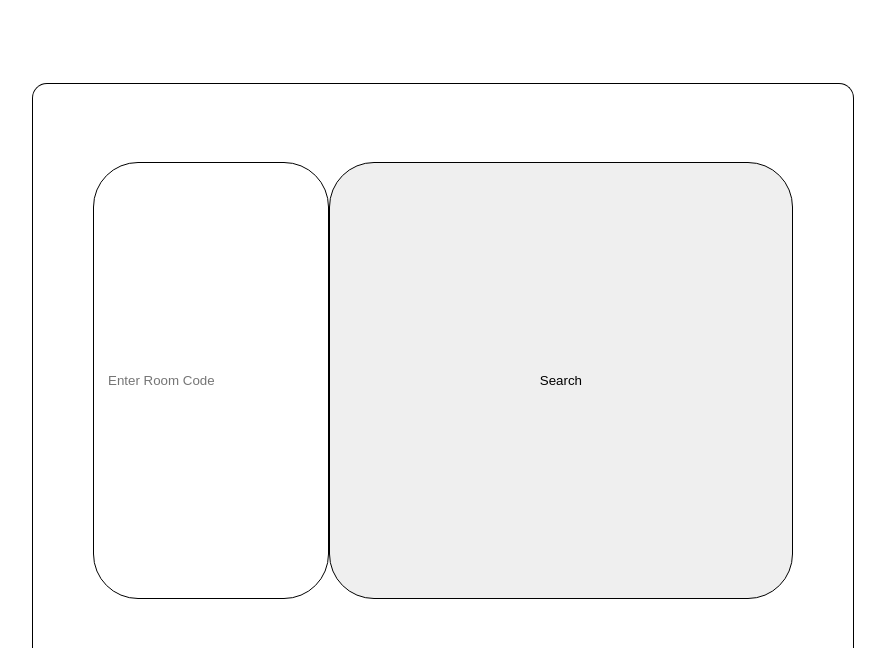
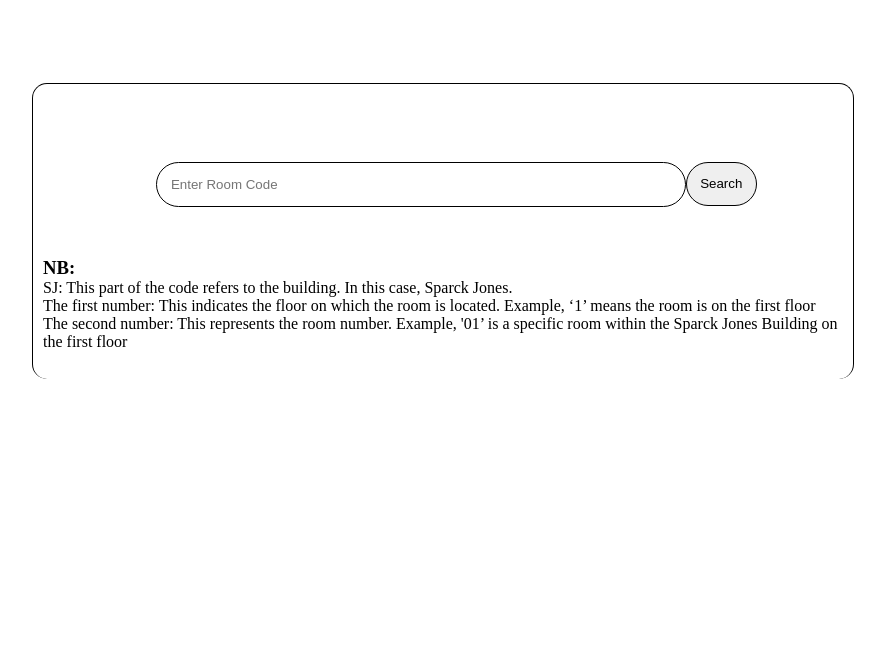
Before and after one commit to thesyntaxsquad/Floor-Plan, a Flask app: page / in a window 1280 px wide. Shown: the part 104-752 px from the top of the page, without its empty margins (197-1082 px from the left). Run offline with Flask 3, Linux system fonts and the light colour scheme.

Commit message:
updated index file

```diff
--- a/templates/index.html
+++ b/templates/index.html
@@ -16,9 +16,17 @@
     <form id="search-form">
 <div class="centerinputfield">
         <input type="text" id="room-code" name="room-code" placeholder="Enter Room Code" required>
+        <div class="buttoncenter">
         <button type="submit" id="button">Search</button>
+        </div>
 </div>
     </form>
+    <div class="note">
+        <h3>NB:</h3>
+        <p>SJ: This part of the code refers to the building. In this case, Sparck Jones.</p>
+        <p>The first number: This indicates the floor on which the room is located. Example, ‘1’ means the room is on the first floor</p>
+        <p>The second number: This represents the room number. Example, '01’ is a specific room within the Sparck Jones Building on the first floor</p>
+    </div>
         </div>
     <div id="floor-plan-container" style="display: none;">
         <h2>Floor Plan:</h2>
@@ -27,6 +35,7 @@
 </div>
 </div>
     <script>
+
         document.getElementById("search-form").onsubmit = function (event) {
             event.preventDefault();
             const roomCode = document.getElementById("room-code").value;
@@ -42,6 +51,11 @@
                     }
                 });
         };
+<!--        window.onload = function(){-->
+<!--            alert("NB SJ: This part of the code refers to the building. In this case, Sparck Jones");-->
+<!--        };-->
+
+
     </script>
 </body>
 </html>
```
